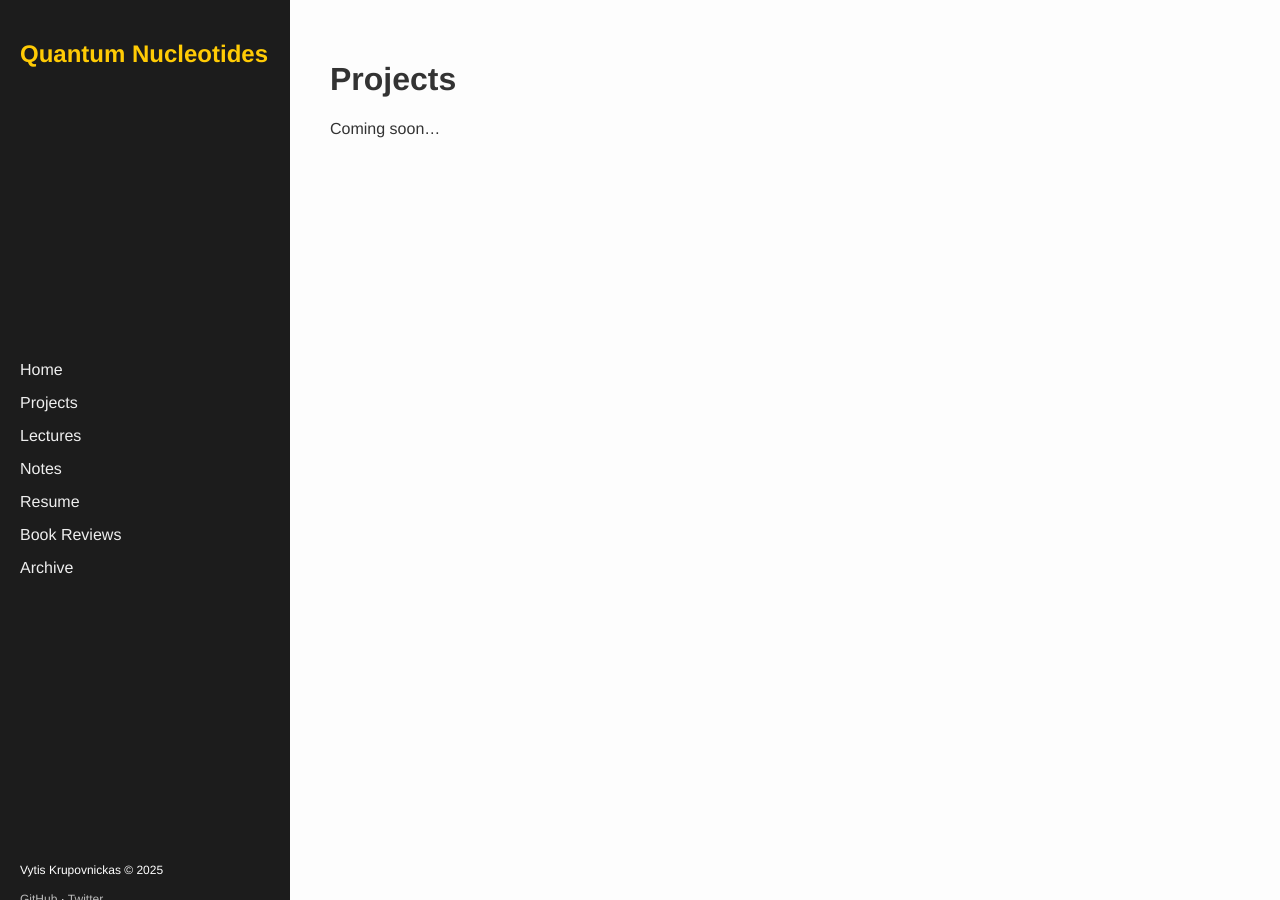
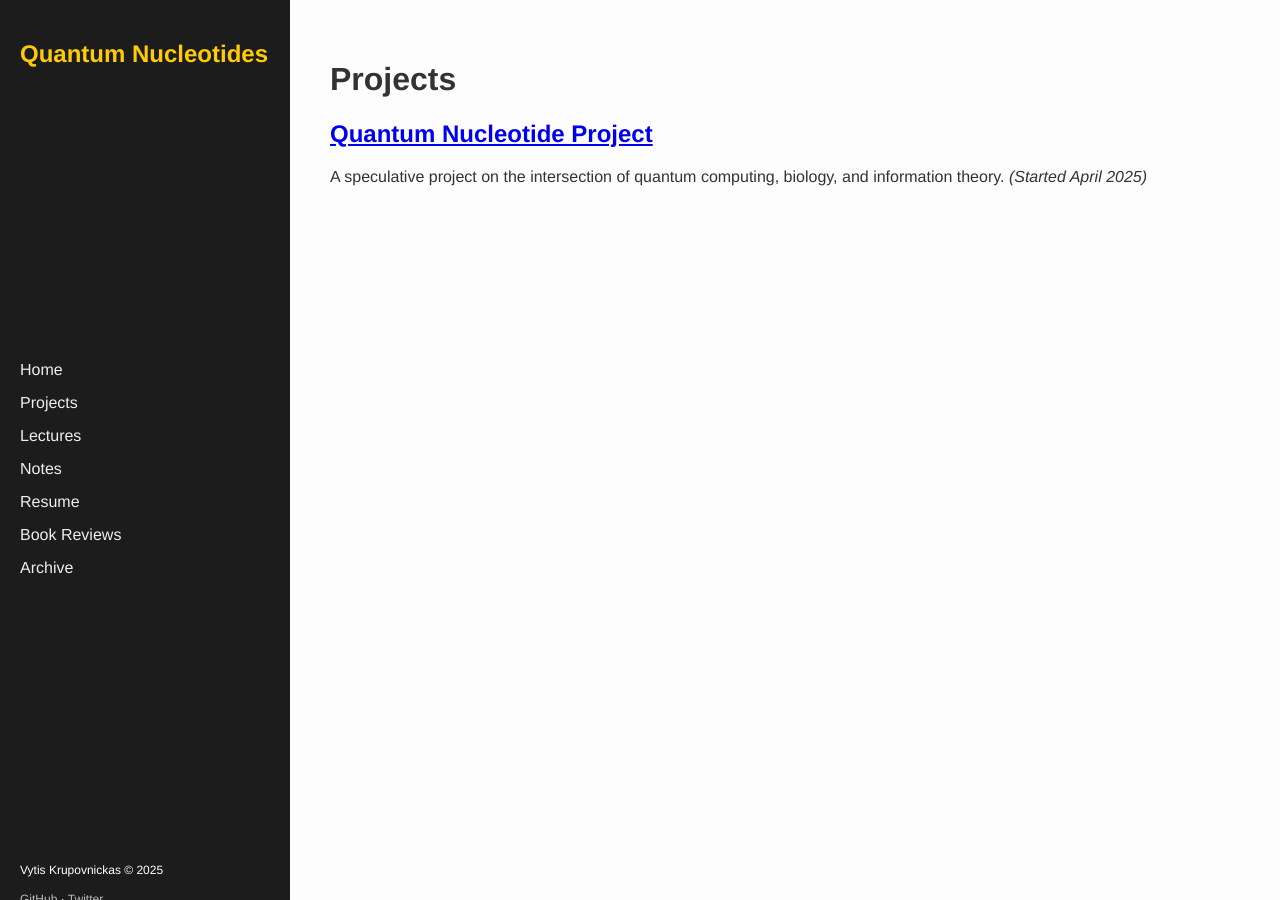
Before and after one commit to Vytis-K/quantumnucleotides, a Jekyll site: the page built from projects.md, in a window 1280 px wide and 900 px high. Built offline with Jekyll 4.4.1, drawn with Linux system fonts in a browser that asks for light colours.

Commit message:
Update Jekyll site with custom layout and new content

```diff
--- a/projects.md
+++ b/projects.md
@@ -6,4 +6,5 @@ permalink: /projects/
 
 # Projects
 
-Coming soon...
+## [Quantum Nucleotide Project](/projects/quantum-information-encoding/)
+A speculative project on the intersection of quantum computing, biology, and information theory. *(Started April 2025)*
```
